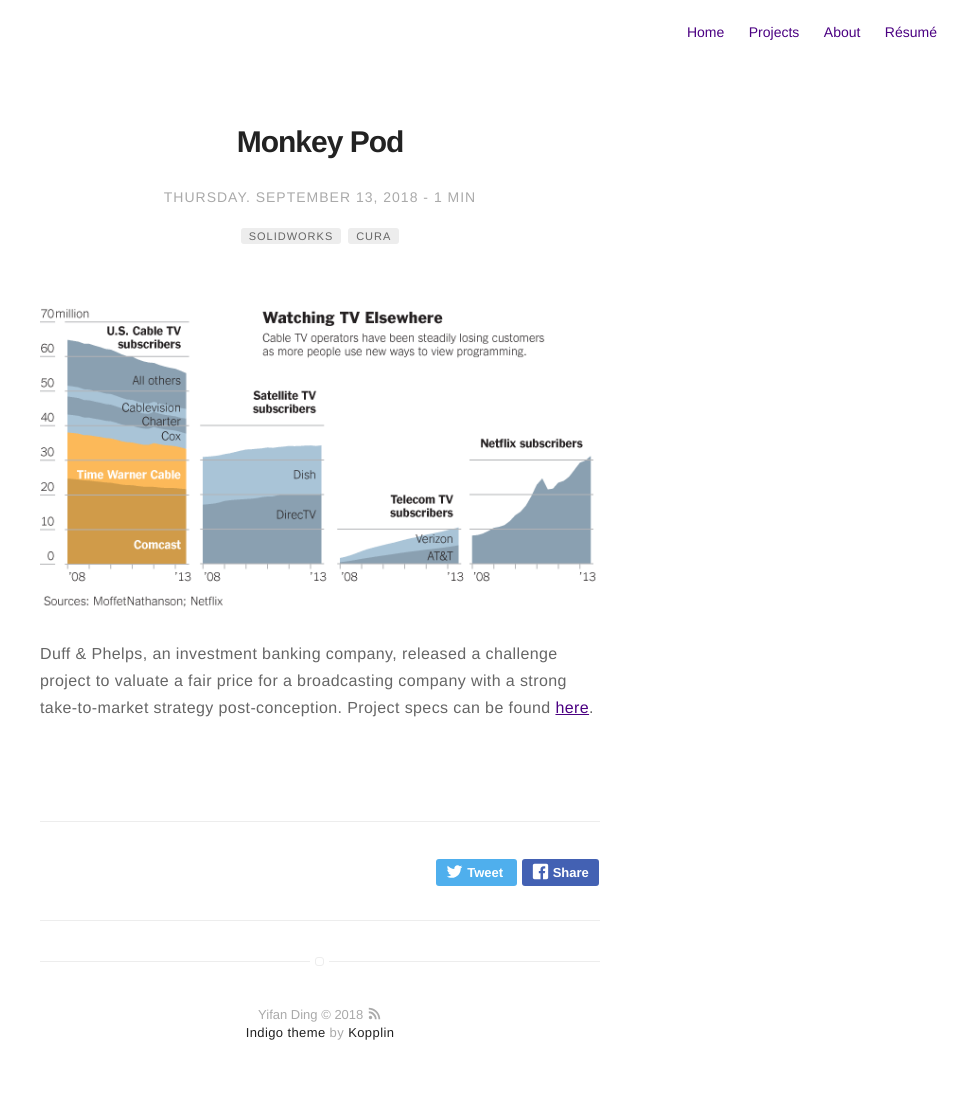
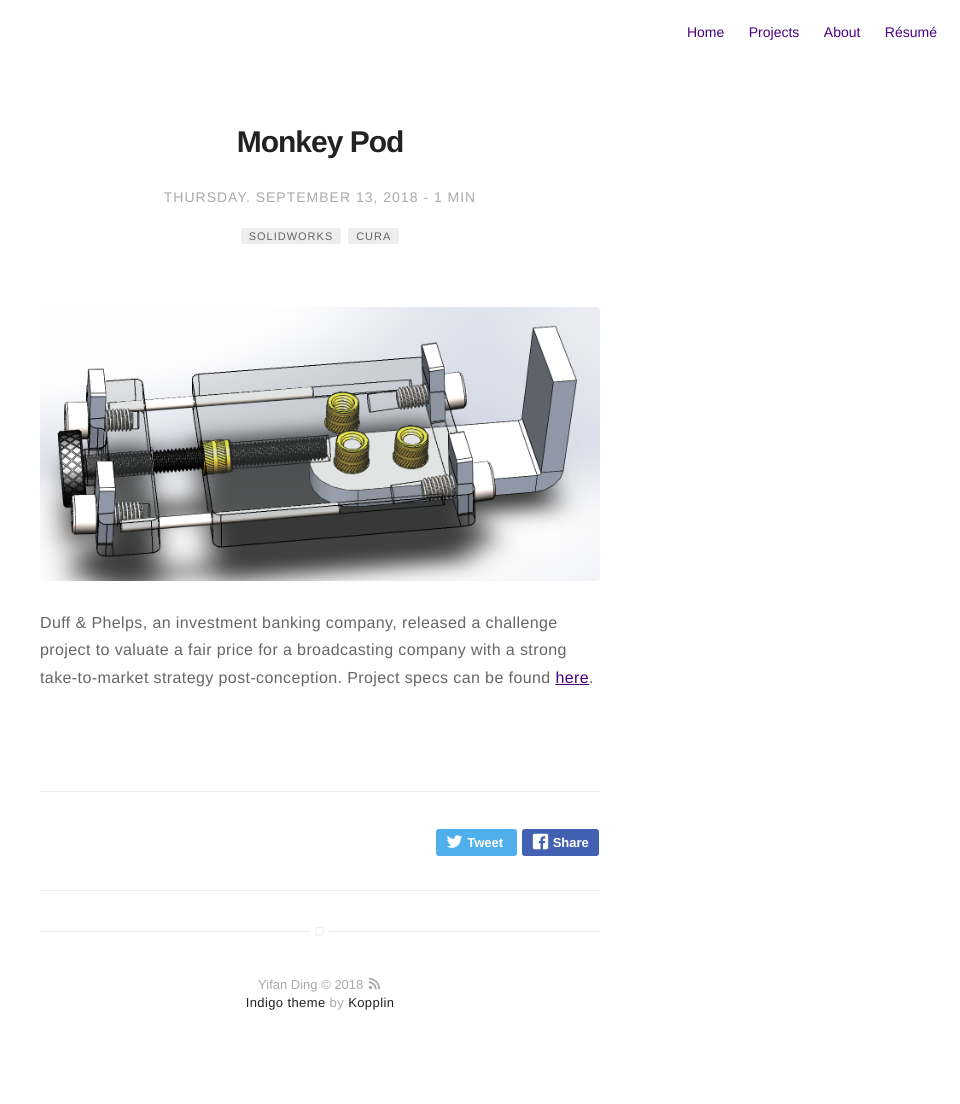
Before and after one commit to yifan-ding/yifan-ding.github.io, a Jekyll site: the page built from _posts/2018-09-13-moneypod.markdown, in a window 1280 px wide. Shown: the whole page, without its empty margins (320-1280 px from the left). Built offline with Jekyll 4.4.1, drawn with Linux system fonts in a browser that asks for light colours; after the commit the page ends 1074 px from its top, so only the background shows below that.

Commit message:
Update 2018-09-13-moneypod.markdown

```diff
--- a/_posts/2018-09-13-moneypod.markdown
+++ b/_posts/2018-09-13-moneypod.markdown
@@ -15,6 +15,6 @@
 externalLink: false
 ---
 
-![Duff-Phelps](../assets/images/Subscribers.png)
+![Monkey](../assets/images/monkeypod.png)
 
 Duff & Phelps, an investment banking company, released a challenge project to valuate a fair price for a broadcasting company with a strong take-to-market strategy post-conception. Project specs can be found [here](https://yifan-ding.github.io/assets/Duff_Phelps.pdf).
```
Also changed, not shown: other parts of _posts/2018-09-13-moneypod.markdown (+1 -1 lines).
